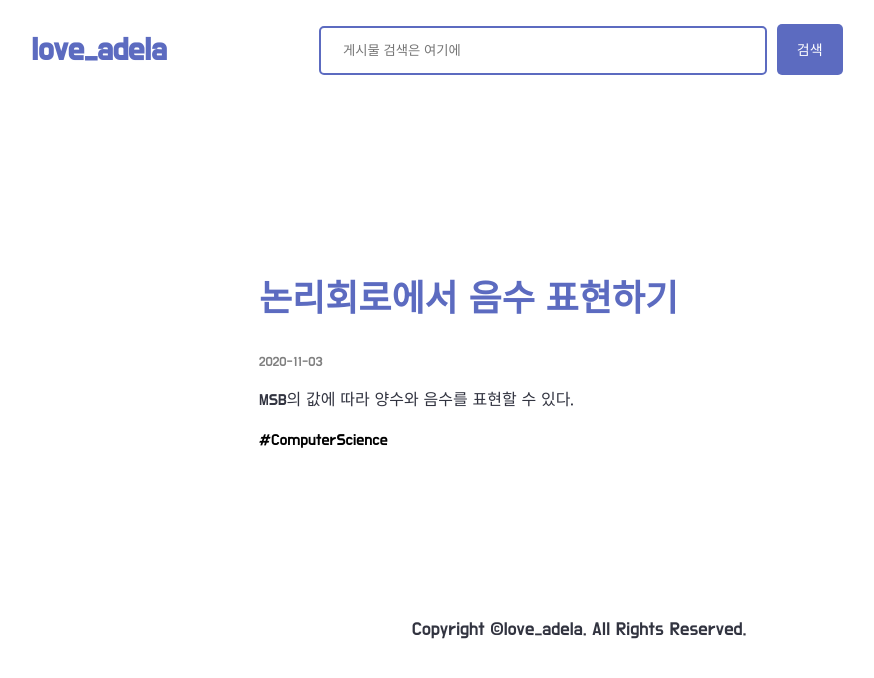
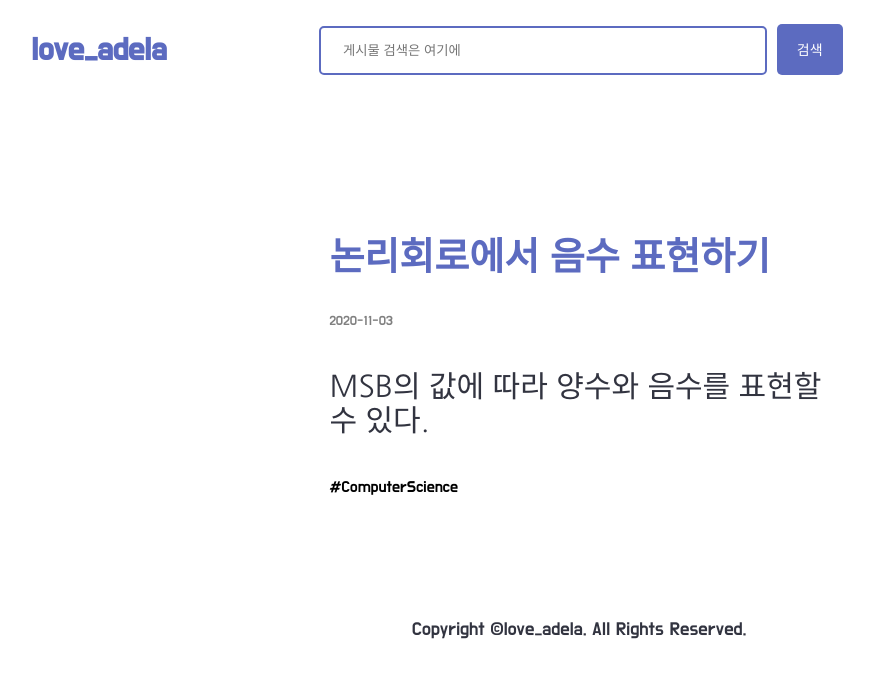
Before and after one commit to love-adela/flask-and-css-practice, a Flask app: page / in a window 1280 px wide. Shown: the top 678 px of the page, without its empty margins (61-935 px from the left). Run offline with Flask 2, Linux system fonts and the light colour scheme.

Commit message:
가족성 좋은 font로 설정 바꿈

```diff
--- a/static/assets/style.css
+++ b/static/assets/style.css
@@ -1,4 +1,4 @@
-@import url('https://fonts.googleapis.com/css2?family=Do+Hyeon&family=Lato&family=Roboto&display=swap');
+@import url('https://fonts.googleapis.com/css2?family=Do+Hyeon&family=Nanum+Gothic:wght@400;700;800&family=Lato&family=Roboto&display=swap');
 
 * {
     box-sizing:border-box;
@@ -6,7 +6,7 @@
 
 body {
     margin: 0;
-    font-family: 'Do Hyeon', 'Roboto', 'Lato', sans-serif;
+    font-family: 'Do Hyeon', 'Nanum Gothic', 'Roboto', 'Lato', sans-serif;
     line-height: 1.15;
 }
 
@@ -23,11 +23,15 @@ ol, ul {
 
 .Post__title {
     color: #5C6BC0;
-    font-size: 36px;
+    font-weight: 900;
+    font-size: 38px;
+    font-family: 'Nanum Gothic';
 
 }
 .Post__subtitle {
     font-weight: 100;
+    font-size: 30px;
+    font-family: 'Nanum Gothic';
     color: #323440;
 }
 
@@ -49,6 +53,7 @@ ol, ul {
 .header-name > h1 {
     font-weight: 900;
 }
+
 .header-search {
     grid-area: search;
     place-self: center stretch;
@@ -97,10 +102,13 @@ ol, ul {
     align-self: center;
 }
 
+
 .Post__Wrapper {
     list-style-type: none;
-    border-radius: 10px;
-    transition: background-color 0.2s ease;
+    border: 8%;
+    /* border-bottom-color: #e1e4e6;
+    border-bottom: 1px solid; */
+    padding: 8% 11% 8%;
 }
 
 .Post__tags {
@@ -112,8 +120,6 @@ ol, ul {
     grid-area: footer;
     place-self: center;
     text-align: center;
-
-
 }
 
 .Footer__App h3 {
```
